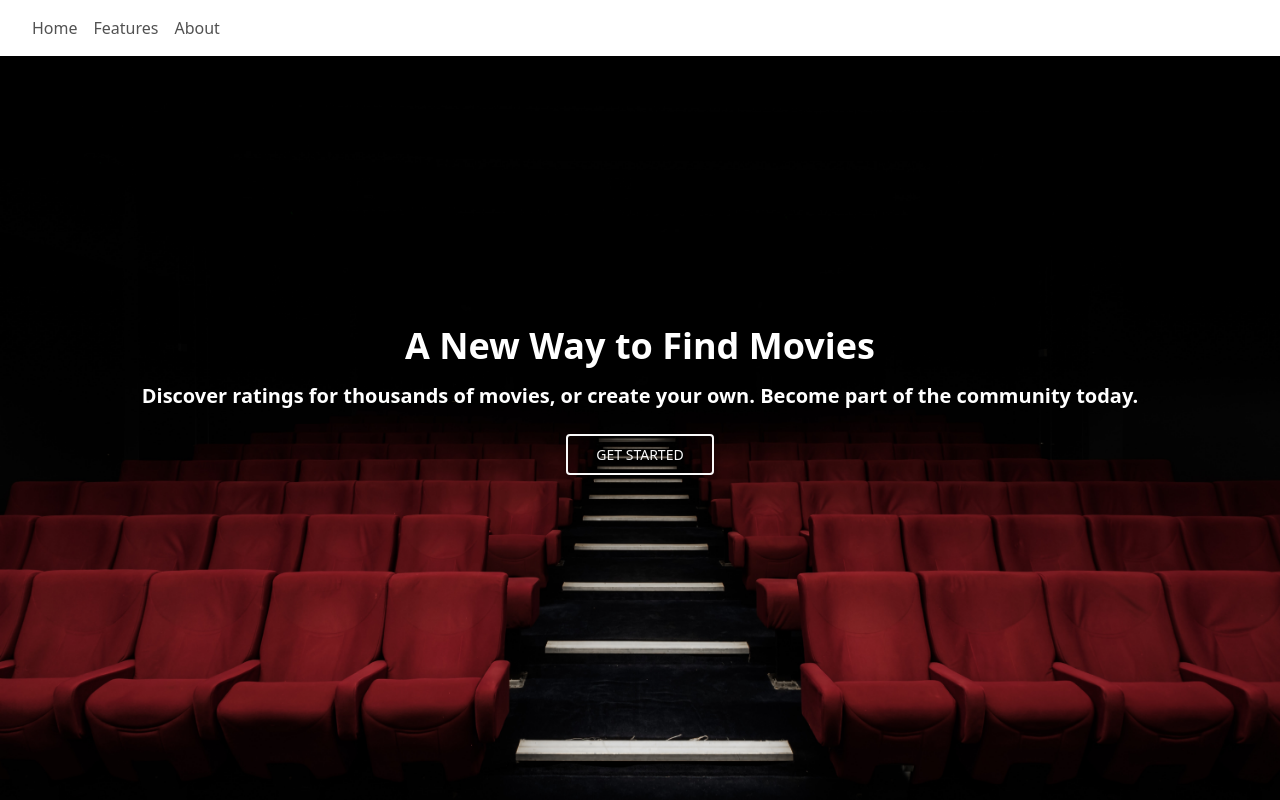
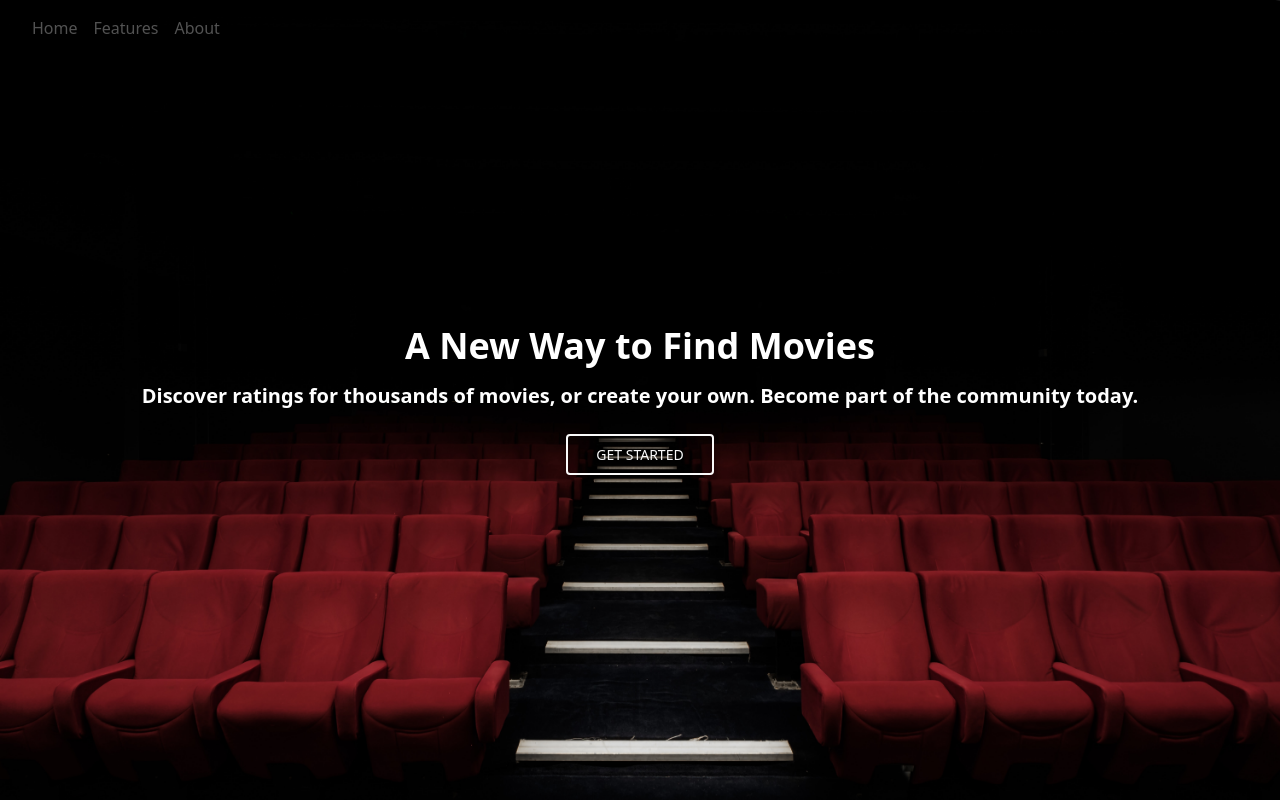
Before and after one commit to CIS4930IC/CineGator, a Next.js app in the folder frontend/: page / in a window 1280 px wide. Built offline with nearby package versions, Linux system fonts and the light colour scheme.

Commit message:
Small changes

```diff
--- a/frontend/src/app/components/Review.jsx
+++ b/frontend/src/app/components/Review.jsx
@@ -2,7 +2,7 @@ export default function Review() {
     return (
         <article>
         <div class="flex items-center mb-4 space-x-4">
-          <img class="w-10 h-10 rounded-full" src="/docs/images/people/profile-picture-5.jpg" alt=""/>
+          <img class="w-10 h-10 rounded-full" src="https://cdn.pixabay.com/photo/2015/10/05/22/37/blank-profile-picture-973460_960_720.png" alt=""/>
             <div class="space-y-1 font-medium dark:text-white">
               <p>Jese Leos <time datetime="2014-08-16 19:00" class="block text-sm text-gray-500 dark:text-gray-400">Joined on August 2014</time></p>
             </div>
--- a/frontend/src/app/page.jsx
+++ b/frontend/src/app/page.jsx
@@ -8,7 +8,7 @@ export default function Home() {
   return (
     <header>
       <nav
-        className="fixed z-10 top-0 inset-x-0 flex w-full items-center justify-between bg-white py-2 text-neutral-600 shadow-lg focus:text-neutral-800 dark:bg-neutral-700 dark:text-neutral-200 md:flex-wrap md:justify-start"
+        className="fixed z-10 top-0 inset-x-0 flex w-full items-center justify-between py-2 text-neutral-600 shadow-lg focus:text-neutral-800 dark:text-neutral-200 md:flex-wrap md:justify-start"
         data-te-navbar-ref
       >
 
```
